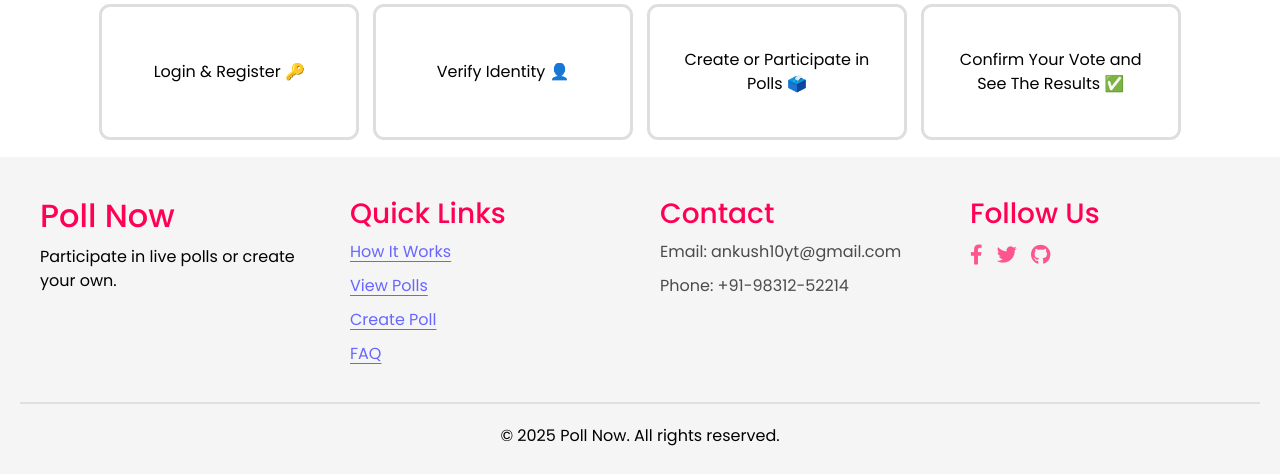
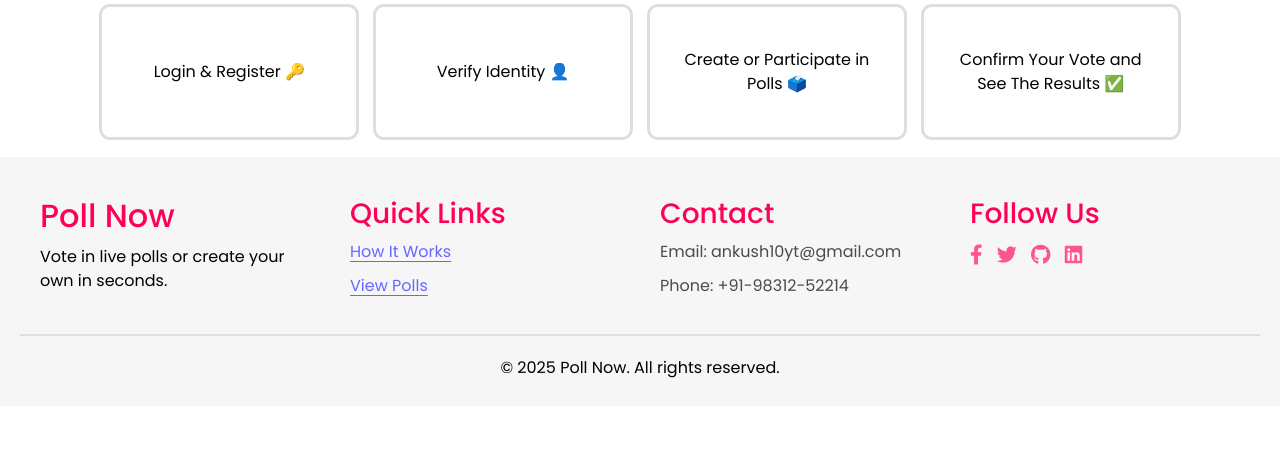
Before and after one commit to ankush-github-11/poll-system, a PHP site: page /myproject/home/index.php in a window 1280 px wide. Shown: the part 2143-2617 px from the top of the page. After the commit the page ends 2521 px from the top, so only its background shows below. Run offline with PHP 8.4, Linux system fonts and the light colour scheme; data that the repository does not hold is empty.

Commit message:
Making some changes

```diff
--- a/home/index-stylesheet.css
+++ b/home/index-stylesheet.css
@@ -22,7 +22,7 @@
     --dropdown-text-color: rgb(26, 26, 26);
     --dropdown-bg-color: rgb(250, 250, 255);
 
-    --footer-bg-color: rgb(245, 245, 245);
+    --footer-bg-color: rgb(246, 246, 246);
     --footer-color-contacts: rgb(75, 75, 75);
 }
 .darkmode{
@@ -49,7 +49,7 @@
     --dropdown-text-color: rgb(248, 248, 248);
     --dropdown-bg-color: rgb(22, 22, 22);
 
-    --footer-bg-color: #071b29;
+    --footer-bg-color: rgb(5, 23, 36);
     --footer-color-contacts: rgb(200, 200, 200);
 
 }
@@ -1209,3 +1209,4 @@ Enable users to preview the selected template before finalizing.
 /*  Add the glow scan effect in the navbar only the first time it mounts  */
 /*  Make the already voted text a bit small while being responsive  */
 /*  After login / logout please refresh the whole application  */
+/*  Change the "how it works" footer a tag's href in all the pages and "view polls" also  */
--- a/home/index.php
+++ b/home/index.php
@@ -389,15 +389,13 @@ if(isset($_POST["createpoll"])){
         <div class="footer-container">
             <div class="footer-section branding">
                 <h2>Poll Now</h2>
-                <p>Participate in live polls or create your own.</p>
+                <p>Vote in live polls or create your own in seconds.</p>
             </div>
             <div class="footer-section links">
                 <h3>Quick Links</h3>
                 <ul>
                     <li><a href="#how-it-works">How It Works</a></li>
-                    <li><a href="#polls">View Polls</a></li>
-                    <li><a href="#create">Create Poll</a></li>
-                    <li><a href="#faq">FAQ</a></li>
+                    <li><a href="">View Polls</a></li>
                 </ul>
             </div>
             <div class="footer-section contact">
@@ -408,9 +406,10 @@ if(isset($_POST["createpoll"])){
             <div class="footer-section social">
                 <h3>Follow Us</h3>
                 <div class="social-icons no-select">
-                    <a href="#"><i class="fab fa-facebook-f"></i></a>
-                    <a href="#"><i class="fab fa-twitter"></i></a>
-                    <a href="#"><i class="fab fa-github"></i></a>
+                    <a href="https://www.facebook.com/people/Ankush-Bhattacharjee/100069448176354/?mibextid=ZbWKwL"><i class="fab fa-facebook-f"></i></a>
+                    <a href="https://x.com/coder_ankush"><i class="fab fa-twitter"></i></a>
+                    <a href="https://github.com/ankush-github-11"><i class="fab fa-github"></i></a>
+                    <a href="https://www.linkedin.com/in/ankush-bhattacharjee-609972302"><i class="fab fa-linkedin"></i></a>
                 </div>
             </div>
         </div>
```
